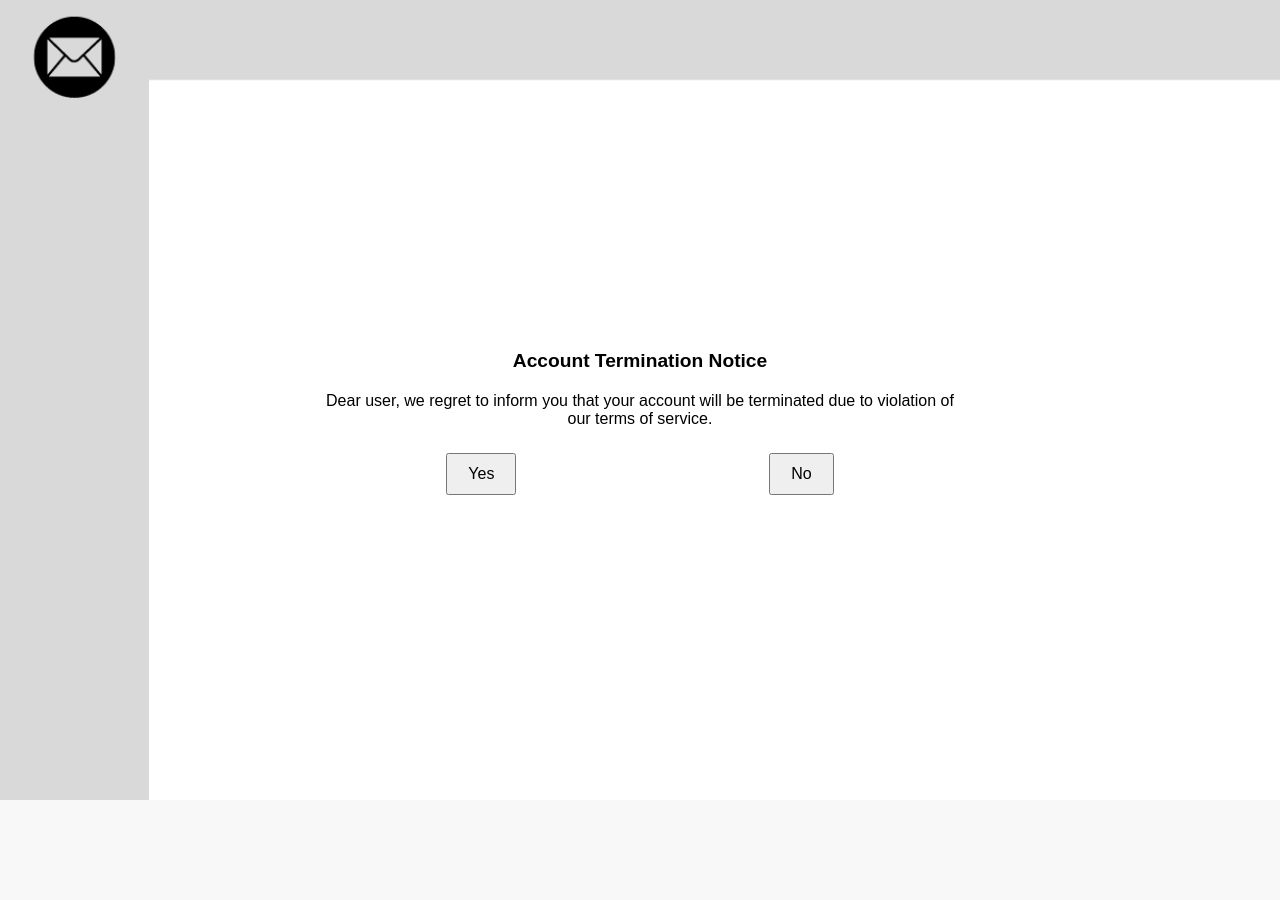
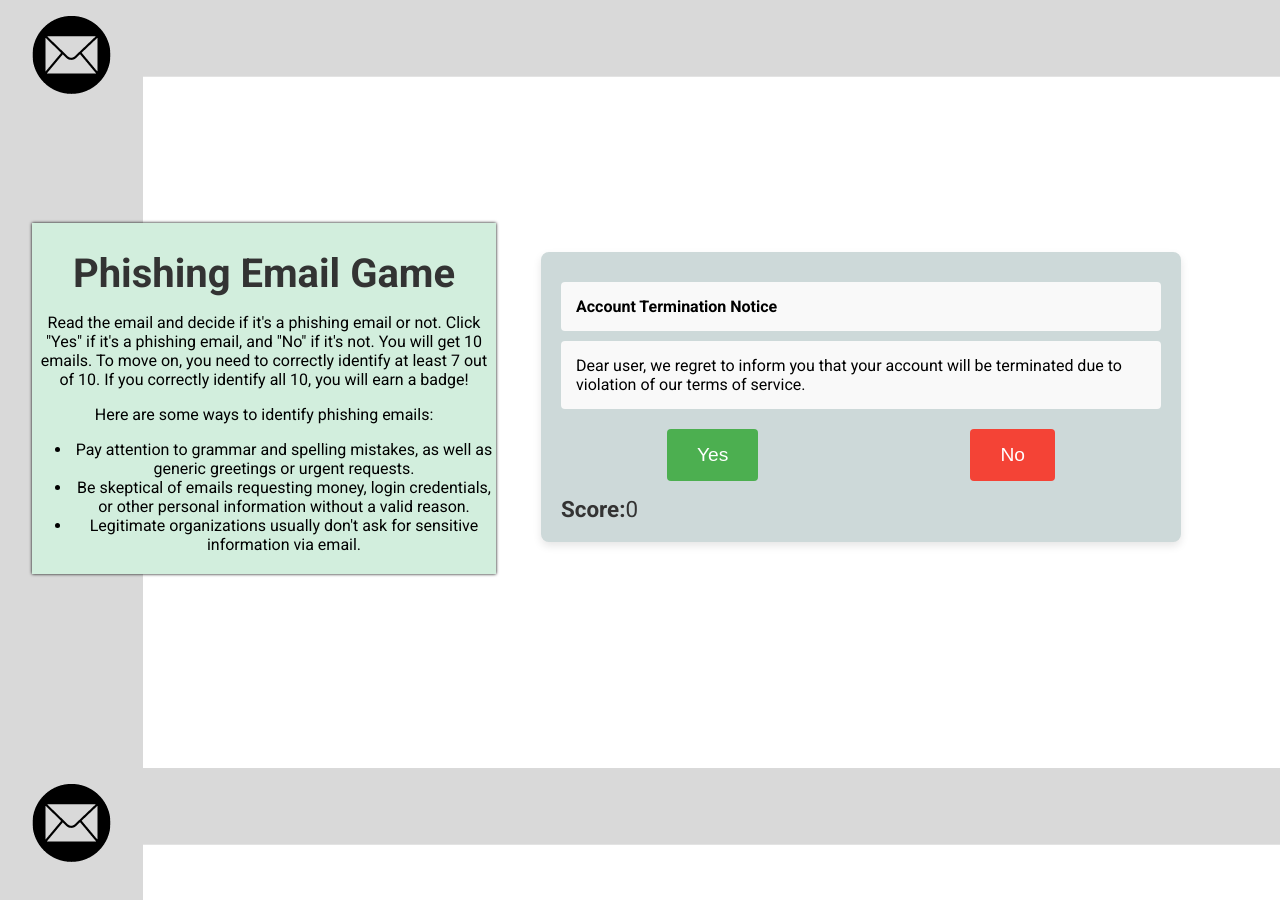
Before and after one commit to SKel1817/secure-a-key, a Flask app: page /phising_mini_game in a window 1280 px wide. Before the commit the page ends 800 px from the top, so only its background shows below. Run offline with Flask 3, Linux system fonts and the light colour scheme.

Commit message:
phising pretty

```diff
--- a/templates/phising_mini_game.html
+++ b/templates/phising_mini_game.html
@@ -4,61 +4,144 @@
 <meta charset="UTF-8">
 <meta name="viewport" content="width=device-width, initial-scale=1.0">
 <title>Phishing Email Game</title>
+<link href="https://fonts.googleapis.com/css2?family=Roboto:wght@400;700&display=swap" rel="stylesheet">
 <style>
     body, html {
         height: 100%;
         margin: 0;
-        font-family: Arial, sans-serif;
+        font-family: 'Roboto', sans-serif;
+        background: url('../static/email.png');
+    }
+    .text {
+        text-align: center;
+    }
+    .game-title {
+        font-size: 2.5em;
+        color: #333;
+        margin-bottom: 10px;
+    }
+    .game-instructions {
+        text-align: center;
+        max-width: 600px;
+        margin-bottom: 20px;
     }
     .email-client-container {
-        background-image: url('../static/email.png');
-        background-size: cover;
-        height: 100%;
+        background-size: contain;
+        min-height: 100vh;
         display: flex;
-        justify-content: center;
+        flex-direction: column;
         align-items: center;
-        text-align: center;
+        justify-content: flex-start;
+        padding: 50px 20px;
     }
     .email-content {
-        background: rgba(255, 255, 255, 0.8);
+        width: 100%;
+        max-width: 600px;
+        background: #fff;
+        padding: 20px;
         border-radius: 8px;
-        padding: 20px;
-        margin-top: 50px; /* Adjust as per your layout */
-        width: 50%; /* Adjust as per your layout */
+        box-shadow: 0 4px 8px rgba(0, 0, 0, 0.1);
+        margin-bottom: 20px;
     }
     .email-subject, .email-body {
-        margin-bottom: 20px;
+        text-align: left;
+        padding: 15px;
+        background: #f9f9f9;
+        margin: 10px 0;
+        border-radius: 4px;
     }
     .email-subject {
-        font-size: 1.2em;
-        font-weight: bold;
+        font-weight: 700;
     }
     .decision-buttons {
         display: flex;
         justify-content: space-around;
+        margin-top: 20px;
     }
     button {
-        padding: 10px 20px;
-        font-size: 1em;
-        margin: 5px;
+        padding: 15px 30px;
+        font-size: 1.2em;
+        border: none;
+        border-radius: 4px;
+        transition: all 0.3s ease;
         cursor: pointer;
     }
-    /* Add further styling as needed */
+    button:hover {
+        transform: scale(1.05);
+    }
+    .yes-button {
+        background-color: #4CAF50;
+        color: white;
+    }
+    .no-button {
+        background-color: #f44336;
+        color: white;
+    }
+    #scoreContainer {
+        font-size: 1.4em;
+        color: #333;
+        margin-top: 15px;
+    }
+    .result-message {
+        display: none;
+        padding: 15px;
+        margin-top: 20px;
+        border-radius: 5px;
+        color: white;
+        text-align: center;
+    }
+    .correct {
+        background-color: #4CAF50;
+    }
+    .incorrect {
+        background-color: #f44336;
+    }
+    .email-client-container .text{
+        transform:translatex(-376px) translatey(173px);
+        width:464px;
+        box-shadow:0px 0px 3px 0px #000000;
+        background-color:#d2eedd;
+    }
+
+
+    .email-client-container .email-content{
+        transform:translatex(221px) translatey(-149px);
+        background-color:#cdd9d9;
+    }
+
 </style>
 </head>
 <body>
 
 <div class="email-client-container">
+    <div class="text">
+        <h1 class="game-title">Phishing Email Game</h1>
+            <div class="game-instructions">
+                <p>Read the email and decide if it's a phishing email or not.
+                    Click "Yes" if it's a phishing email, and "No" if it's not. You will get 10 emails.
+                    To move on, you need to correctly identify at least 7 out of 10.
+                    If you correctly identify all 10, you will earn a badge!</p>
+                <p>Here are some ways to identify phishing emails:</p>
+                <ul>
+                    <li>Pay attention to grammar and spelling mistakes, as well as generic greetings or urgent requests.</li>
+                    <li>Be skeptical of emails requesting money, login credentials, or other personal information without a valid reason.</li>
+                    <li>Legitimate organizations usually don't ask for sensitive information via email.</li>
+                </ul>
+            </div>
+    </div>
     <div class="email-content">
-        <div class="email-subject" id="emailSubject">[Subject Placeholder]</div>
-        <div class="email-body" id="emailBody">[Body Placeholder]</div>
+        <div class="email-subject" id="emailSubject">Subject goes here...</div>
+        <div class="email-body" id="emailBody">Body content goes here...</div>
         <div class="decision-buttons">
-            <button onclick="checkAnswer(true)">Yes</button>
-            <button onclick="checkAnswer(false)">No</button>
+            <button class="yes-button" onclick="updateScore(true)">Yes</button>
+            <button class="no-button" onclick="updateScore(false)">No</button>
         </div>
+        <div id="scoreContainer">
+            <strong>Score:</strong><span id="score">0</span>
+        </div>
+        <div id="resultMessage" class="result-message"></div>
     </div>
 </div>
-
     <script>
         let score = 0;
         let emailCount = 0;
@@ -68,13 +151,18 @@
             const response = await fetch('/emails.json');
             return response.json();
         }
-
+        function showResult(isCorrect) {
+        const resultMessage = document.getElementById('resultMessage');
+        resultMessage.style.display = 'block';
+        resultMessage.textContent = isCorrect ? 'Correct!' : 'Wrong!';
+        resultMessage.className = 'result-message ' + (isCorrect ? 'correct' : 'incorrect');
+    }
         function updateScore(isCorrect) {
             if (isCorrect) {
                 score++;
-                alert("Correct!");
+                showResult(true);
             } else {
-                alert("Wrong!");
+                showResult(false);
             }
             document.getElementById("score").textContent = score.toString();
             generateEmail();
```
